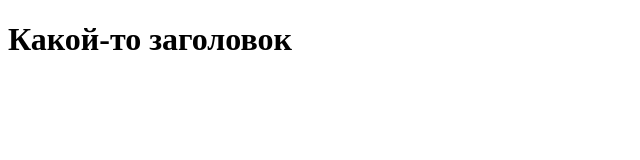
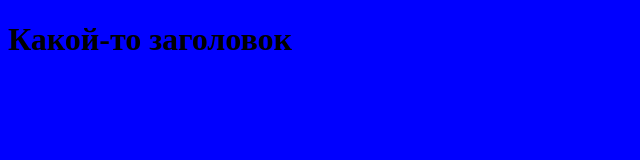
Before and after one commit to Evkovich/wer, a plain HTML site: page index.html in a window 1280 px wide. Shown: the whole page, without its empty margins (0-640 px from the left). Drawn offline with Linux system fonts and the light colour scheme.

Commit message:
изменили фон на синий

```diff
--- a/style.css
+++ b/style.css
@@ -1 +1,3 @@
-cxsfds
+body {
+    background: blue;
+}
```
